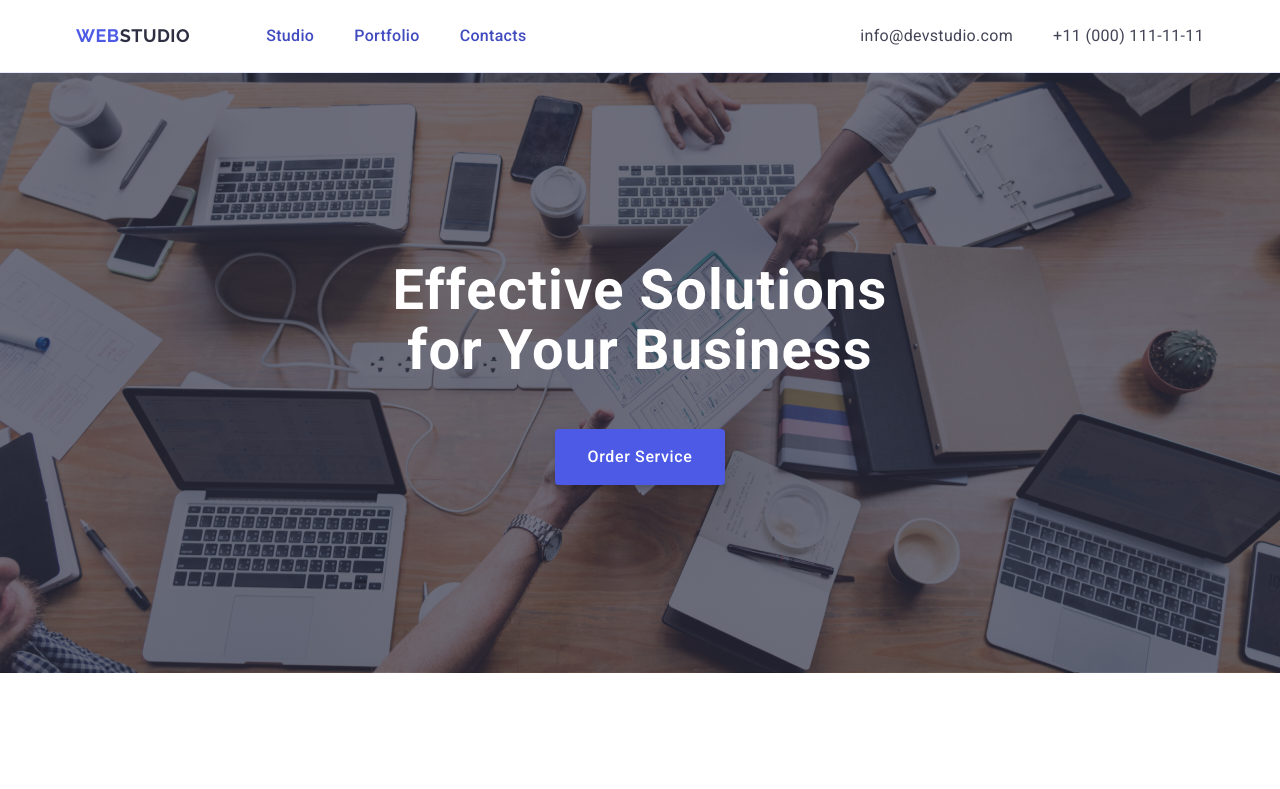
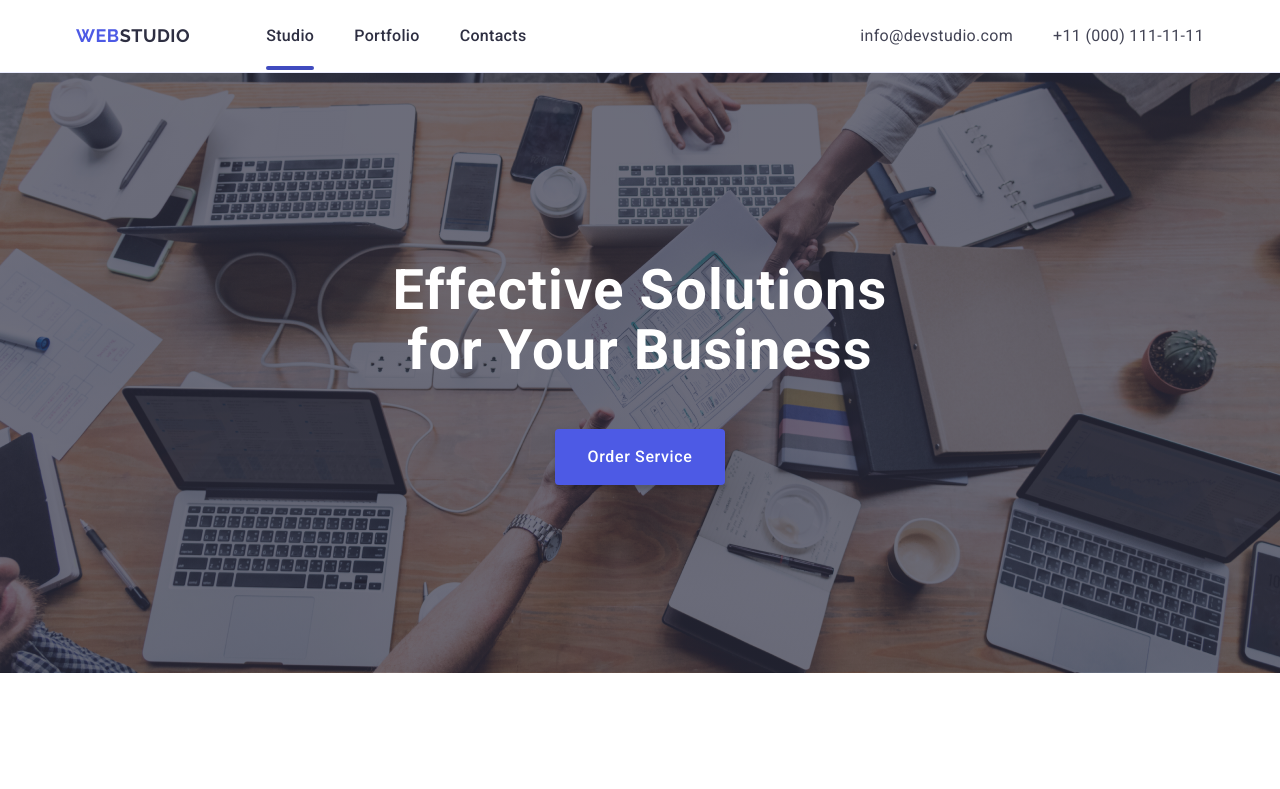
Before and after one commit to turus090/goit-markup-hw-04, a plain HTML site: page index.html in a window 1280 px wide. Shown: the top 789 px of the page. Drawn offline with nearby package versions, Linux system fonts and the light colour scheme.

Commit message:
portfolio

```diff
--- a/css/styles.css
+++ b/css/styles.css
@@ -96,6 +96,11 @@ img {
   color: var(--navyblue);
 }
 
+
+.current{
+ color: var(--ocean);
+}
+
 .header_nav {
   display: flex;
 
@@ -116,7 +121,7 @@ img {
   position: relative;
   padding: 24px 0;
   text-decoration: none;
-  color: var(--ocean);
+  color: var(--navyblue);
   font-family: Roboto;
   font-size: 16px;
   font-style: normal;
@@ -135,6 +140,20 @@ img {
   background-color: var(--ocean);
   border-radius: 2px;
 
+}
+
+.header_nav_list_item-link.current::after{
+  position: absolute;
+  content: '';
+  left: 0;
+  bottom: -1px;
+  height: 4px;
+  width: 100%;
+  margin: 0;
+  padding: 0;
+  border-radius: 2px;
+  color: var(--ocean);
+  background-color: var(--ocean);
 }
 .header_nav_list_item-link:hover {
   color: var(--ocean);
@@ -379,6 +398,7 @@ margin-bottom: 8px;
   display: flex;
   justify-content: center;
   gap: 24px;
+  padding-left: 0;
 }
 
 .team_list_item_card_social_item{
@@ -411,6 +431,7 @@ margin-bottom: 8px;
 }
 
 .team_list_item_card-text {
+  margin-bottom: 8px;
   text-align: center;
   color: var(--slate, #434455);
   text-align: center;
@@ -614,6 +635,7 @@ margin-bottom: 8px;
 .footer_container{
   display: flex;
   align-items: baseline;
+  background-color: var(--navyblue);
 }
 .footer_wrapper {
   margin-right: 120px;
@@ -664,11 +686,14 @@ margin-bottom: 8px;
 .footer_wrapper_social_list{
   display: flex;
   gap: 16px;
+  margin: 0;
+  padding-left: 0;
 }
 
 .footer_wrapper_social_list_item{
   width: 40px;
   height: 40px;
+
 }
 
 .footer_wrapper_social_list_item_link {
--- a/index.html
+++ b/index.html
@@ -23,7 +23,7 @@
           Web<span class="text-blue">Studio</span></a>
         <ul class="header_nav_list list">
           <li class="header_nav_list_item">
-            <a class="header_nav_list_item-link link" href="./index.html">Studio</a>
+            <a class="header_nav_list_item-link link current" href="./index.html">Studio</a>
           </li>
           <li class="header_nav_list_item">
             <a class="header_nav_list_item-link link" href="./portfolio.html">Portfolio</a>
```
Also changed, not shown: portfolio.html (+1 -1 lines), images/Frame 80.png (added), images/UI-kit.png (added), images/icons.svg.
